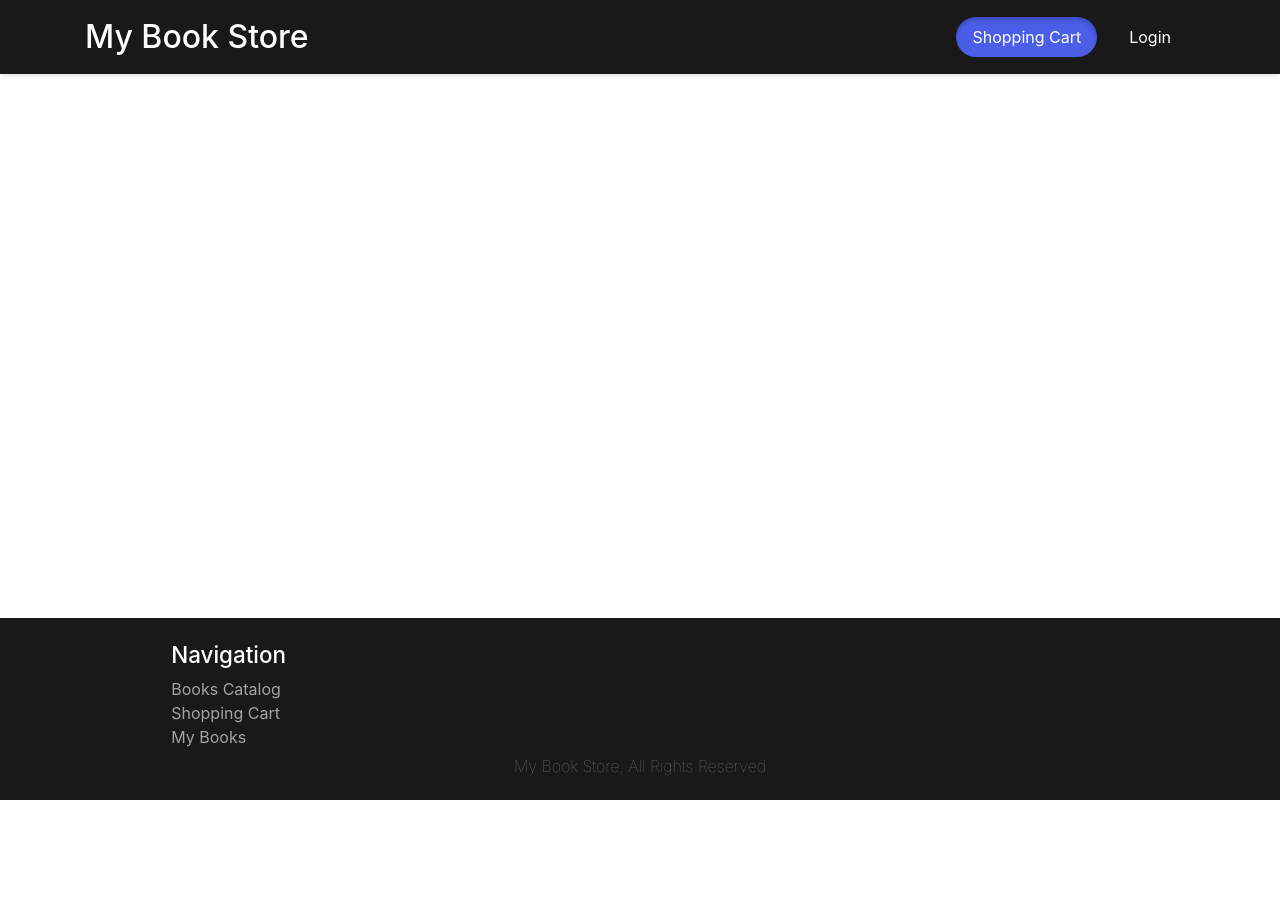
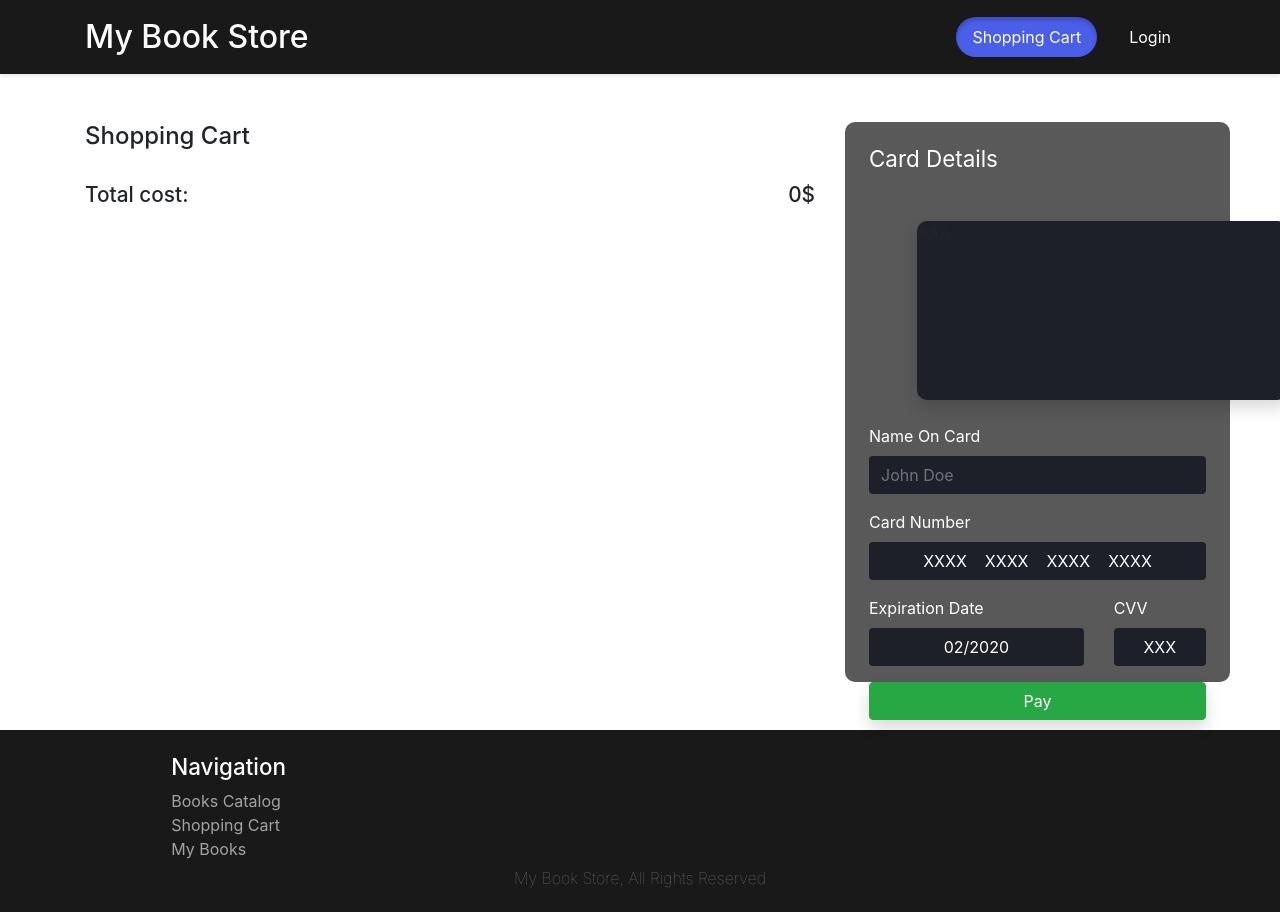
Before and after one commit to pushkov-fedor/Book-Store-App-.wrk, a React (Create React App) app in the folder book-store-frontend/: page /shopping-cart in a window 1280 px wide. Before the commit the page ends 800 px from the top, so only its background shows below. Built offline with nearby package versions, Linux system fonts and the light colour scheme; the HTML template or start-up script is replaced by a standard one.

Commit message:
added view for shopping cart and logic for adding and removing books from cart

```diff
--- a/book-store-frontend/package.json
+++ b/book-store-frontend/package.json
@@ -9,6 +9,7 @@
     "react": "^16.12.0",
     "react-dom": "^16.12.0",
     "react-indiana-drag-scroll": "^1.5.5",
+    "react-input-mask": "^2.0.4",
     "react-router-dom": "^5.1.2",
     "react-scripts": "3.3.0"
   },
--- a/book-store-frontend/src/App.js
+++ b/book-store-frontend/src/App.js
@@ -13,7 +13,7 @@ function App() {
       <Header/>
       <div className="container" style={{flex: '1 0 auto'}}>
           <Switch>
-              <Route exact path="/frontend">
+              <Route exact path="/home">
                   <SearchAndGenreFilter/>
                   <BooksCatalog/>
               </Route>
--- a/book-store-frontend/src/components/footer/Footer.js
+++ b/book-store-frontend/src/components/footer/Footer.js
@@ -6,7 +6,7 @@ function Footer(props) {
         <div className="container-fluid d-flex flex-column align-items-center" style={footerStyle}>
             <nav className="w-75 d-flex flex-column mt-4 mb-2">
                 <h3 style={footerNavigationHeaderStyle}>Navigation</h3>
-                <Link style={footerLinkStyle} to="/frontend">Books Catalog</Link>
+                <Link style={footerLinkStyle} to="/home">Books Catalog</Link>
                 <Link style={footerLinkStyle} to="/shopping-cart">Shopping Cart</Link>
                 <Link style={footerLinkStyle} to="/my-books">My Books</Link>
             </nav>
--- a/book-store-frontend/src/components/header/Header.js
+++ b/book-store-frontend/src/components/header/Header.js
@@ -8,7 +8,7 @@ function Header(props) {
     return (
         <nav className="navbar navbar-expand-sm position-sticky fixed-top" style={navbarStyle}>
             <div className="container flex-column flex-sm-row">
-                <Link className="navbar-brand text-white mr-0 justify-content-center justify-content-xs-start" style={navbarBrandStyle} to="/frontend">My Book Store</Link>
+                <Link className="navbar-brand text-white mr-0 justify-content-center justify-content-xs-start" style={navbarBrandStyle} to="/home">My Book Store</Link>
                 <ul className="nav justify-content-center justify-content-xs-end">
                     <li className={props.location.pathname === "/shopping-cart" ? "nav-item nav-item-hover nav-item-current" : "nav-item nav-item-hover"} >
                         <Link className="nav-link text-white" to="/shopping-cart">Shopping Cart</Link>
--- /dev/null
+++ b/book-store-frontend/src/components/payment-card/PaymentCard.js
@@ -0,0 +1,34 @@
+import React from 'react';
+import InputMask from 'react-input-mask';
+
+function PaymentCard(props) {
+    return (
+        <div className="w-100 p-4" style={{backgroundColor: "rgba(0,0,0,0.65)", borderRadius: "10px", height: "70vh"}}>
+            <h2 className="text-white" style={{fontSize: "1.4rem", fontWeight: "400"}}>Card Details</h2>
+            <div className="ml-5 mt-5 shadow" style={{height: "35%", width: "110%", backgroundColor: "#1D2029", borderRadius: "10px"}}> AAA</div>
+            <form className="mt-4">
+                <div className="form-group">
+                    <label htmlFor="nameOnCard" className="text-white">Name On Card</label>
+                    <input className="form-control text-white border-0" id="nameOnCard" placeholder="John Doe" style={{backgroundColor: "#1D2029"}}></input>
+                </div>
+                <div className="form-group">
+                    <label htmlFor="cardNumber" className="text-white">Card Number</label>
+                    <InputMask id="cardNumber" className="form-control text-center text-white border-0" mask="9999    9999    9999    9999" maskChar="X" alwaysShowMask  style={{backgroundColor: "#1D2029"}}/>
+                </div>
+                <div className="row">
+                    <div className="col-8 form-group">
+                        <label htmlFor="expirationDate" className="text-white">Expiration Date</label>
+                        <InputMask id="expirationDate" className="form-control text-center text-white border-0" mask="99/9999" maskChar="X" defaultValue="02\2020" alwaysShowMask style={{backgroundColor: "#1D2029"}}/>
+                    </div>
+                    <div className="col-4 form-group">
+                        <label htmlFor="cvv" className="text-white">CVV</label>
+                        <InputMask id="cvv" className="form-control text-center text-white border-0" mask="999" maskChar="X" alwaysShowMask style={{backgroundColor: "#1D2029"}}/>
+                    </div>
+                </div>
+                <button type="submit" className="btn btn-success w-100 shadow">Pay</button>
+            </form>
+        </div>
+    );
+}
+
+export default PaymentCard;
--- /dev/null
+++ b/book-store-frontend/src/components/shopping-cart-item/ShoppingCartItem.js
@@ -0,0 +1,54 @@
+import React, {useEffect, useState} from 'react';
+
+function ShoppingCartItem(props) {
+
+    function removeFromCart(){
+        var booksInCartUpdate = props.booksInCart.map(bookInCart => {
+            if (bookInCart.id != props.id) {
+                return bookInCart;
+            } else {
+                const copy = Object.assign({}, bookInCart);
+                copy.isStillInCart = false;
+                return copy;
+            }
+        });
+        props.setBooksInCart(booksInCartUpdate);
+    }
+
+    function addToCart(){
+        var booksInCartUpdate = props.booksInCart.map(bookInCart => {
+            if (bookInCart.id != props.id) {
+                return bookInCart;
+            } else {
+                const copy = Object.assign({}, bookInCart);
+                copy.isStillInCart = true;
+                return copy;
+            }
+        });
+        props.setBooksInCart(booksInCartUpdate);
+    }
+
+    return (
+            <div className="w-100 row py-4 mx-0" style={{boxSizing: "content-box", height: "180px", borderBottom: "1px solid rgba(0,0,0,0.8)"}}>
+                <div className="col-3 h-100 d-flex justify-content-center"><img className="w-75" src={props.cover} alt="..."/></div>
+                <div className="col-3 h-100 overflow-hidden d-flex flex-column justify-content-center">
+                    <h2 style={{fontSize: "1.2rem", fontWeight: "500", textOverflow: "ellipsis", whiteSpace: "pre-wrap", overflow: 'hidden', opacity: "0.8"}}>{props.title}</h2>
+                    <h3 style={{fontSize: "1rem", fontWeight: "400", textOverflow: "ellipsis", whiteSpace: "pre-wrap", overflow: 'hidden', opacity: "0.6"}}>by <span>{props.author}</span></h3>
+                </div>
+                <div className="col-3 h-100 d-flex justify-content-center align-items-center"><h3 style={{fontSize: "1.5rem", fontWeight: "400", opacity: "0.7"}}>{props.price}$</h3></div>
+                <div className="col-3 py-4 h-100 row d-flex align-items-center">
+                    <div className="col-4 h-25 d-flex justify-content-center align-items-center" style={{border: "1px solid rgba(0,0,0,0.6)", borderRight: "none", borderTopLeftRadius: "20px", borderBottomLeftRadius: "20px", fontWeight: "400"}}
+                        onClick={removeFromCart}>
+                        <i className="fas fa-minus text-dark"></i>
+                    </div>
+                    <div className="col-4 h-25 d-flex justify-content-center align-items-center text-dark" style={{border: "1px solid rgba(0,0,0,0.6)", borderLeft: "none", borderRight: "none", fontSize: "1.5rem"}}>{Number(props.isStillInCart)}</div>
+                    <div className="col-4 h-25 d-flex justify-content-center align-items-center" style={{border: "1px solid rgba(0,0,0,0.6)", borderLeft: "none", borderTopRightRadius: "20px", borderBottomRightRadius: "20px", fontWeight: "400"}}
+                        onClick={addToCart}>
+                        <i className="fas fa-plus text-dark"></i>
+                    </div>
+                </div>
+            </div>
+    );
+}
+
+export default ShoppingCartItem;
--- a/book-store-frontend/src/components/shopping-cart/ShoppingCart.js
+++ b/book-store-frontend/src/components/shopping-cart/ShoppingCart.js
@@ -1,21 +1,36 @@
-import React from 'react';
+import React, {useState} from 'react';
+import ShoppingCartItem from "../shopping-cart-item/ShoppingCartItem";
+import PaymentCard from "../payment-card/PaymentCard";
 
 function ShoppingCart(props) {
 
     var books = JSON.parse(localStorage.getItem('books'));
     if (books == null) books = [];
 
-    var savedBooks = books.map((book, index) => <div key={index}>
-                <img src={book.cover} alt="..." style={bookCoverStyle}/>
-                <h2 style={bookTitleStyle}>{book.id}</h2>
-                <h2 style={bookTitleStyle}>{book.title}</h2>
-                <h3 style={bookAuthorAndPriceStyle}>by <span style={boldStyle}>{book.author}</span></h3>
-                <h3 style={bookAuthorAndPriceStyle}>Price: <span style={boldStyle}>{book.price}$</span></h3>
-            </div>);
+    const [booksInCart, setBooksInCart] = useState(books.map(book => Object.assign({}, book, {isStillInCart: true})));
+
+    var savedBooksElement = booksInCart.map((book, index) =>
+        <ShoppingCartItem key={book.id} cover={book.cover} id={book.id} title={book.title} author={book.author} price={book.price}
+                          isStillInCart={book.isStillInCart} booksInCart={booksInCart} setBooksInCart={setBooksInCart}/>);
+    var summaryPrice = booksInCart.filter(book => book.isStillInCart).map(book => book.price).reduce((accumulator, price)=>accumulator+=price,0);
 
     return (
         <div>
-            {savedBooks}
+            <div className="row my-5">
+                <div className="col-8">
+                    <h2 style={{fontWeight: "500", fontSize: "1.5rem"}}>Shopping Cart</h2>
+                    {savedBooksElement}
+                    <div className="d-flex justify-content-between">
+                        <h2 className="mt-4" style={{fontWeight: "500", fontSize: "1.3rem"}}>Total cost:</h2>
+                        <h2 className="mt-4" style={{fontWeight: "500", fontSize: "1.3rem"}}>{summaryPrice}$</h2>
+                    </div>
+                </div>
+                <div className="col-4">
+                    <div className="h-100" style={{width: "110%"}}>
+                        <PaymentCard/>
+                    </div>
+                </div>
+            </div>
         </div>
     );
 }
```
Also changed, not shown: 1 other file (tests, documents, lock files or other folders).
